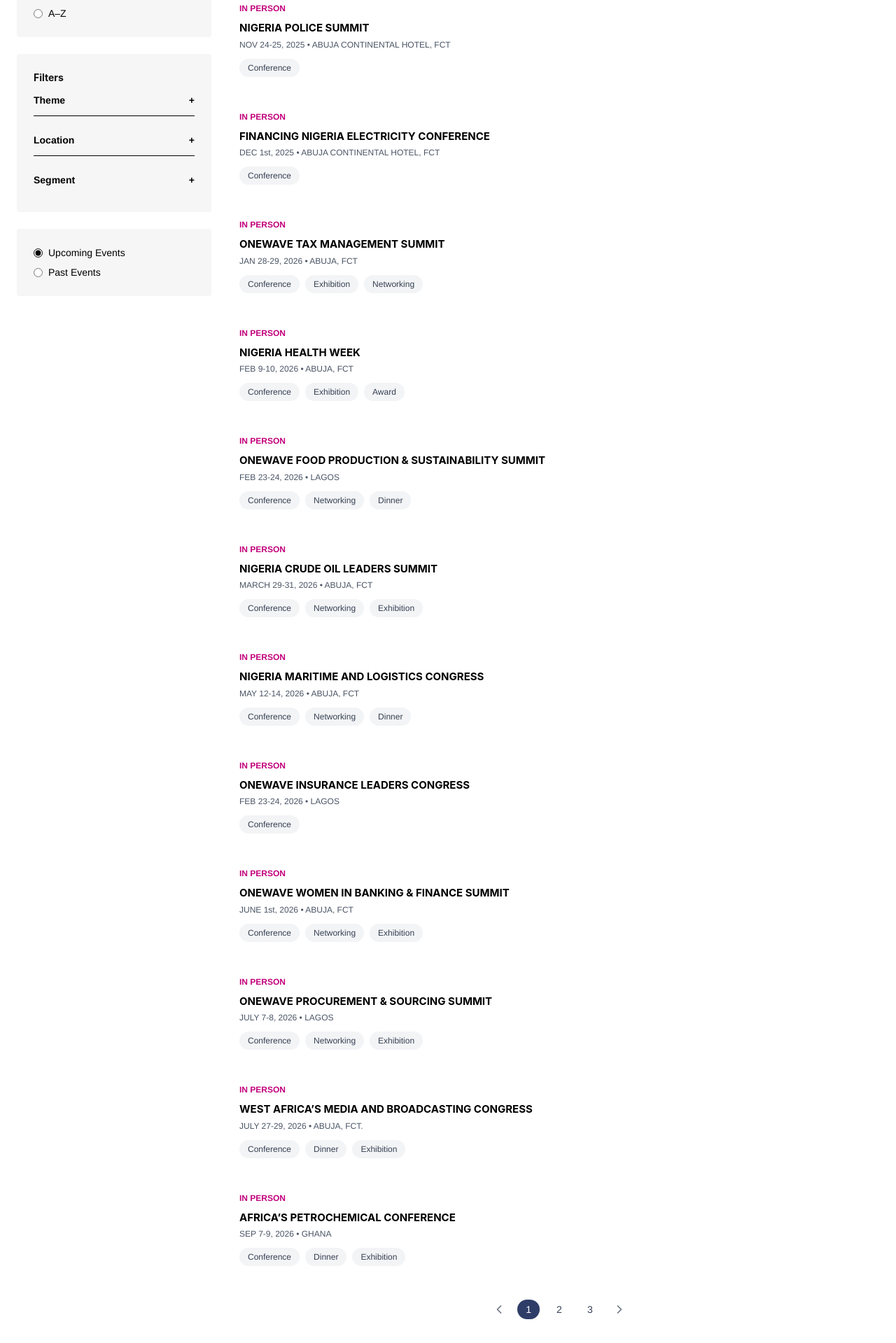
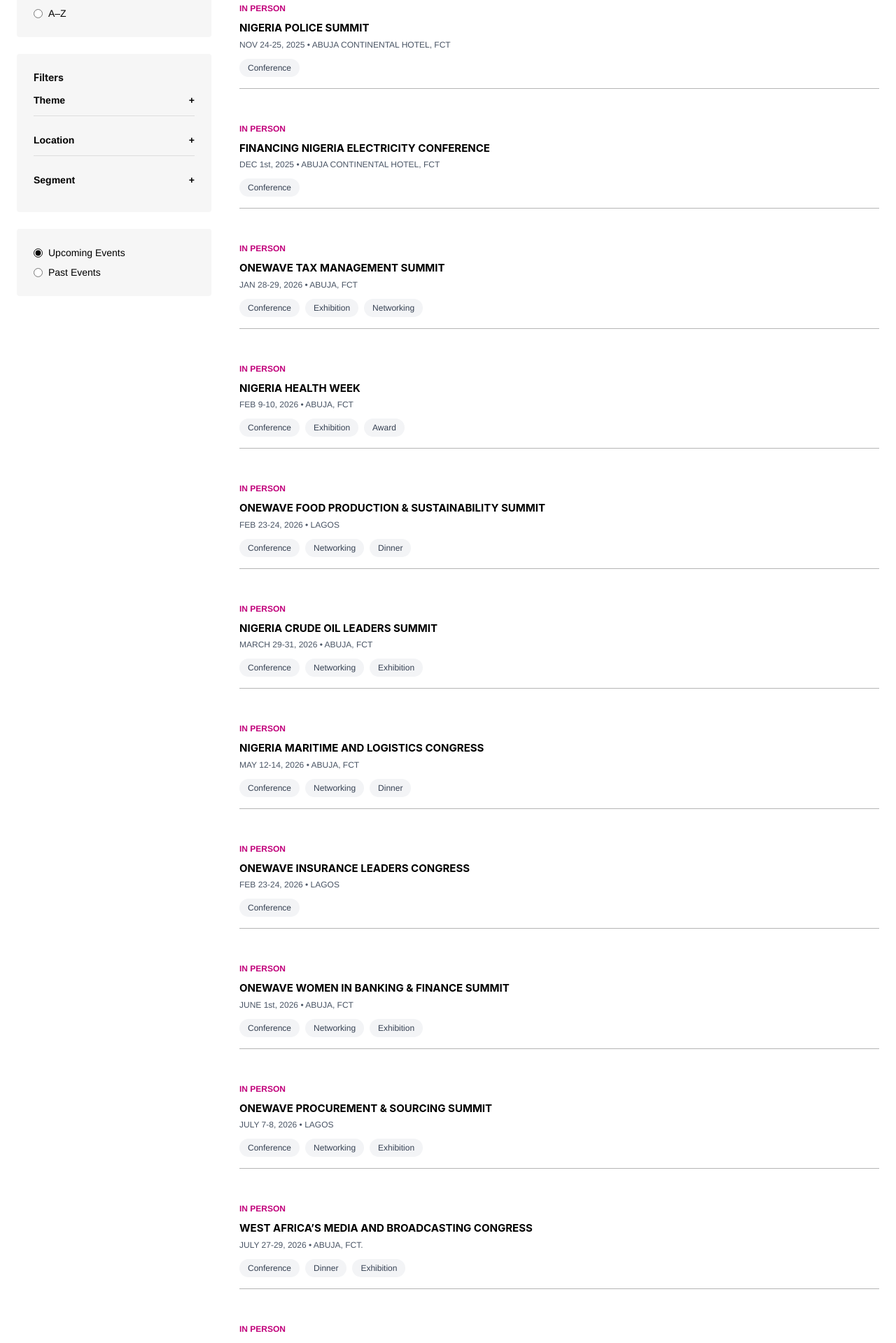
Before and after one commit to Ikoyi1st/one-wave, a Next.js app: page /events in a window 1280 px wide. Shown: the part 800-2719 px from the top of the page at 70% size. Built offline with nearby package versions, Linux system fonts and the light colour scheme.

Commit message:
events update

```diff
--- a/src/app/events/page.tsx
+++ b/src/app/events/page.tsx
@@ -3,7 +3,7 @@ import NewsFooter from "@/components/news/NewsFooter";
 import Image from "next/image";
 import Link from "next/link";
 
-const ChevronLeft = (props) => (
+const ChevronLeft = (props: React.SVGProps<SVGSVGElement>) => (
   <svg
     xmlns="http://www.w3.org/2000/svg"
     viewBox="0 0 24 24"
@@ -18,7 +18,7 @@ const ChevronLeft = (props) => (
   </svg>
 );
 
-const ChevronRight = (props) => (
+const ChevronRight = (props: React.SVGProps<SVGSVGElement>) => (
   <svg
     xmlns="http://www.w3.org/2000/svg"
     viewBox="0 0 24 24"
@@ -180,12 +180,12 @@ export default function EventsPage() {
             <div className="space-y-6 bg-[#F6F6F6] p-6 rounded">
               <h3 className="font-bold text-sm text-[#111] mb-3">Filters</h3>
 
-              <div className="border-b pb-3 flex justify-between text-sm font-semibold">
+              <div className="border-b border-[#9A9A9A47] pb-3 flex justify-between text-sm font-semibold">
                 <span>Theme</span>
                 <span>+</span>
               </div>
 
-              <div className="border-b pb-3 flex justify-between text-sm font-semibold">
+              <div className="border-b border-[#9A9A9A47] pb-3 flex justify-between text-sm font-semibold">
                 <span>Location</span>
                 <span>+</span>
               </div>
@@ -241,7 +241,7 @@ export default function EventsPage() {
                   href={event.href}
                   className="block group cursor-pointer"
                 >
-                  <div className="transition-all group-hover:opacity-80">
+                  <div className="border-b border-[#B5B5B5] transition-all group-hover:opacity-80">
                     <p className="text-[12px] font-bold text-[#C2007B] mb-2">
                       IN PERSON
                     </p>
@@ -254,7 +254,7 @@ export default function EventsPage() {
                       {event.date} • {event.location}
                     </p>
 
-                    <div className="flex flex-wrap gap-2 mt-2">
+                    <div className="flex flex-wrap gap-2 mt-2 mb-4">
                       {event.tags.map((tag, i) => (
                         <span
                           key={i}
@@ -270,14 +270,16 @@ export default function EventsPage() {
             </div>
 
             {/* PAGINATION */}
-            <div className="flex justify-center items-center gap-3 mt-12">
+            <div className="flex items-center gap-3 mt-12">
               <button className="px-1 py-1 text-gray-500" disabled>
                 <ChevronLeft className="h-5 w-5" />
               </button>
 
-              <button className="px-3 py-1 text-sm bg-[#2E3D68] text-white rounded-full">1</button>
-              <button className="px-3 py-1 text-sm text-gray-700 hover:bg-gray-200 rounded-full">2</button>
-              <button className="px-3 py-1 text-sm text-gray-700 hover:bg-gray-200 rounded-full">3</button>
+              <button className="px-3 py-1 text-sm bg-[#2E3D68] text-white">1</button>
+              <button className="px-3 py-1 text-sm text-gray-700 hover:bg-gray-200">2</button>
+              <button className="px-3 py-1 text-sm text-gray-700 hover:bg-gray-200">3</button>
+              <button className="px-3 py-1 text-sm text-gray-700 hover:bg-gray-200">4</button>
+              <button className="px-3 py-1 text-sm text-gray-700 hover:bg-gray-200">5</button>
 
               <button className="px-1 py-1 text-gray-500 hover:text-[#2E3D68]">
                 <ChevronRight className="h-5 w-5" />
```
